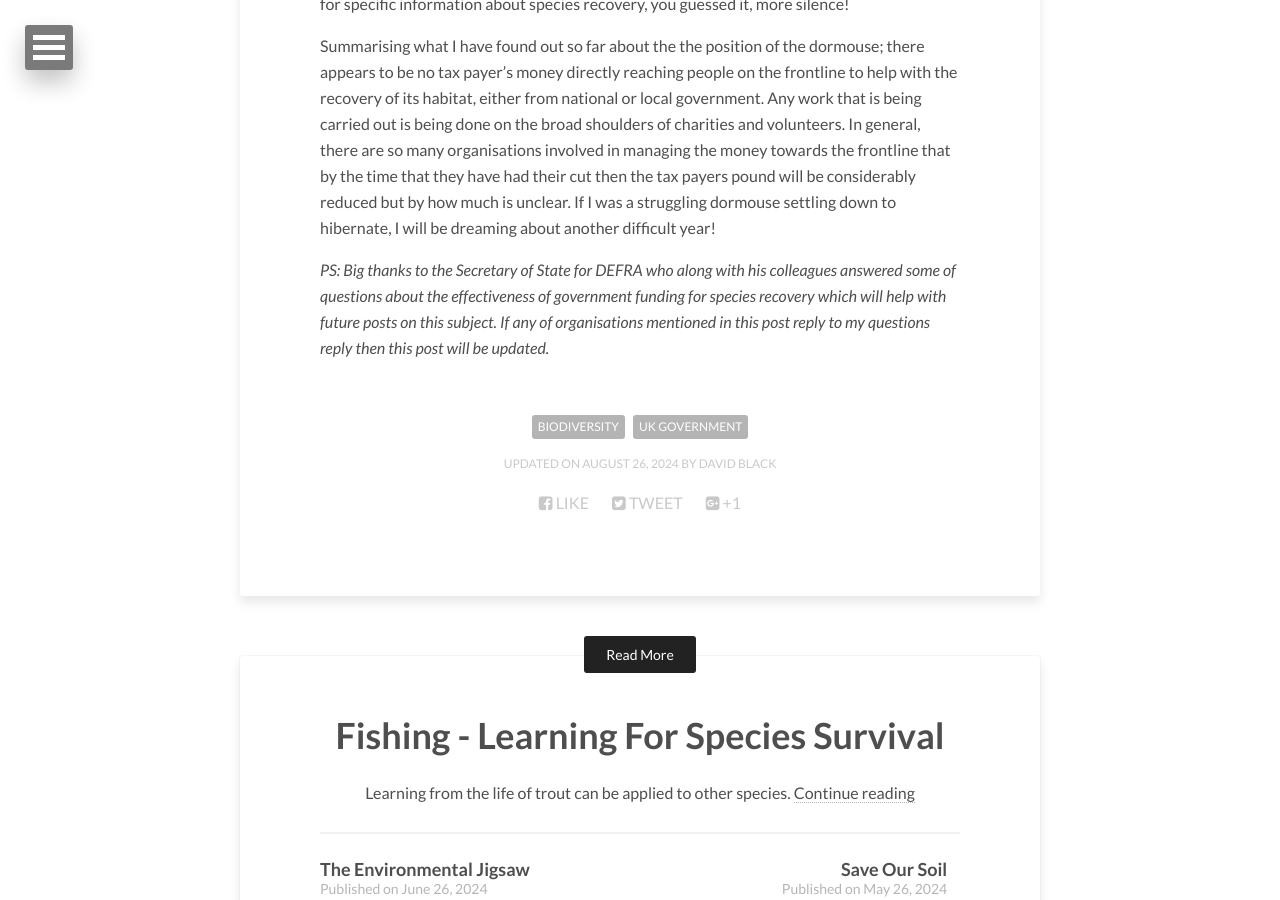
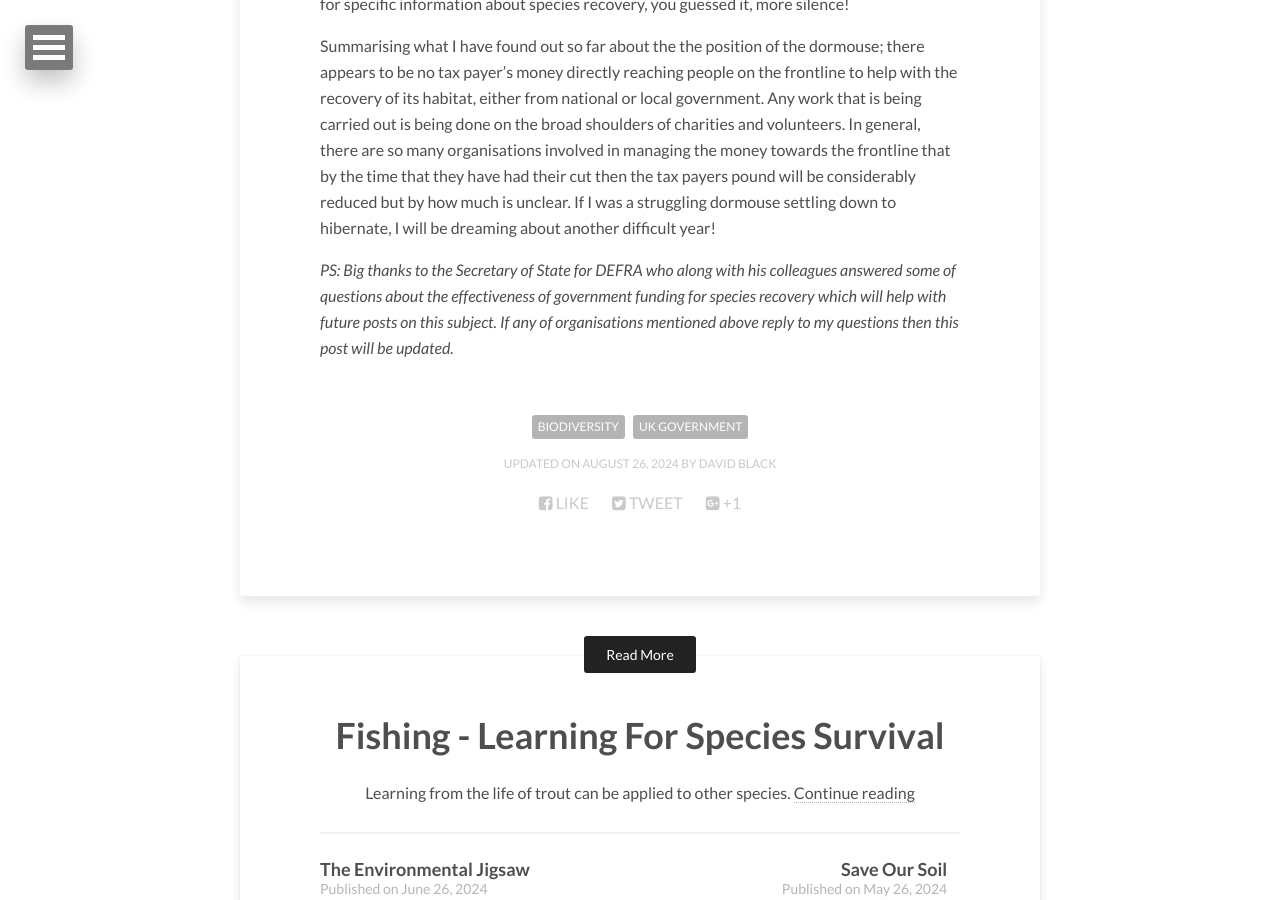
Before and after one commit to dtinblack/dtinblack.github.io, a Jekyll site: the page built from _posts/2024-08-26-spending-on-species-recovery.md, in a window 1280 px wide and 900 px high, scrolled down 1987 px. Built offline with Jekyll 4.4.1, drawn with Linux system fonts in a browser that asks for light colours.

Commit message:
corrected text

```diff
--- a/_posts/2024-08-26-spending-on-species-recovery.md
+++ b/_posts/2024-08-26-spending-on-species-recovery.md
@@ -28,4 +28,4 @@ Funding can come indirectly through other organisations such as [Natural England
 
 Summarising what I have found out so far about the the position of the dormouse; there appears to be no tax payer's money directly reaching people on the frontline to help with the recovery of its habitat, either from national or local government. Any work that is being carried out is being done on the broad shoulders of charities and volunteers. In general, there are so many organisations involved in managing the money towards the frontline that by the time that they have had their cut then the tax payers pound will be considerably reduced but by how much is unclear. If I was a struggling dormouse settling down to hibernate, I will be dreaming about another difficult year!
 
-<i>PS: Big thanks to the [Secretary of State for DEFRA](https://www.gov.uk/government/people/steve-reed) who along with his colleagues answered some of questions about the effectiveness of government funding for species recovery which will help with future posts on this subject. If any of organisations mentioned in this post reply to my questions reply then this post will be updated.</i>
+<i>PS: Big thanks to the [Secretary of State for DEFRA](https://www.gov.uk/government/people/steve-reed) who along with his colleagues answered some of questions about the effectiveness of government funding for species recovery which will help with future posts on this subject. If any of organisations mentioned above reply to my questions then this post will be updated.</i>
```
